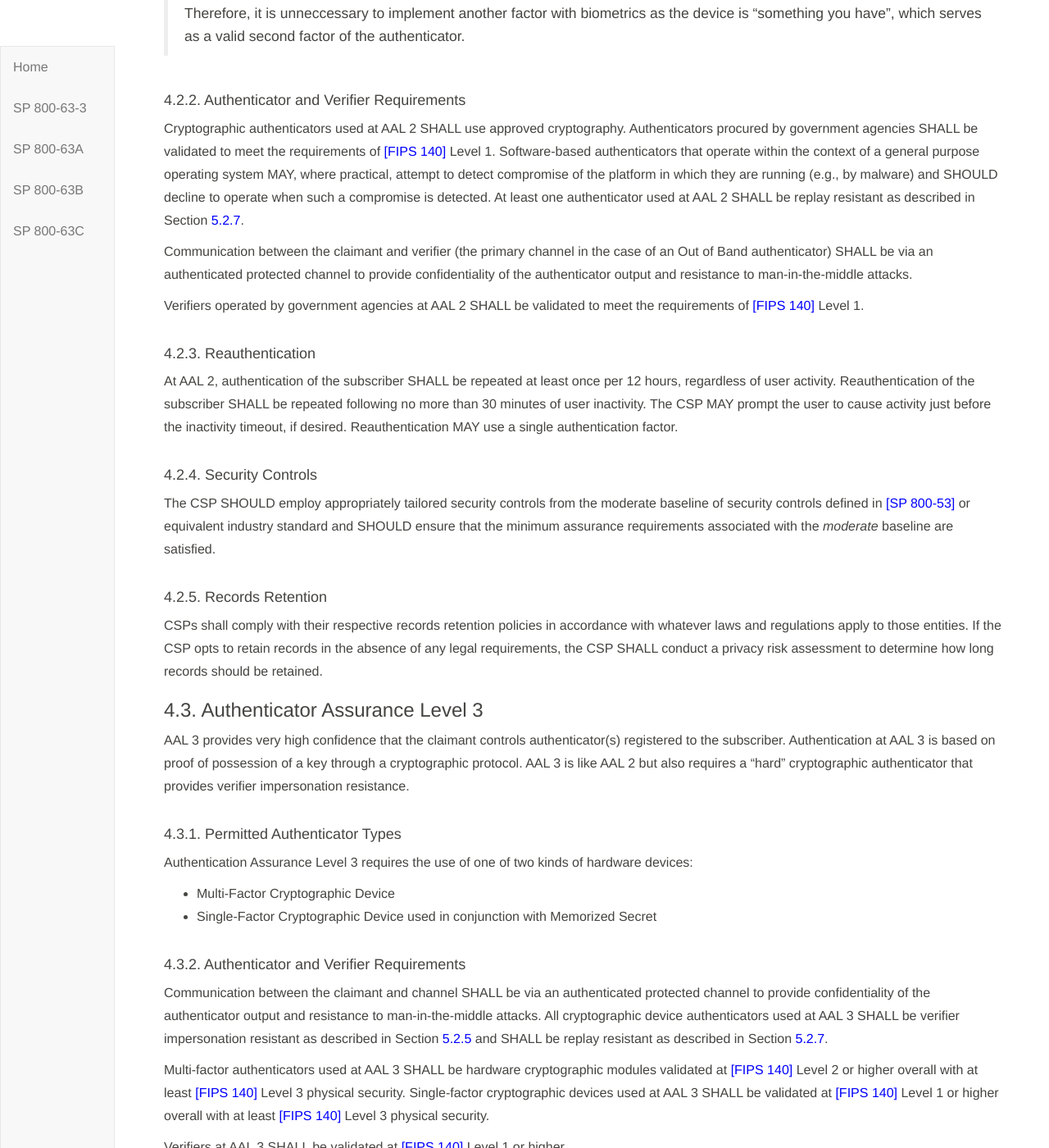
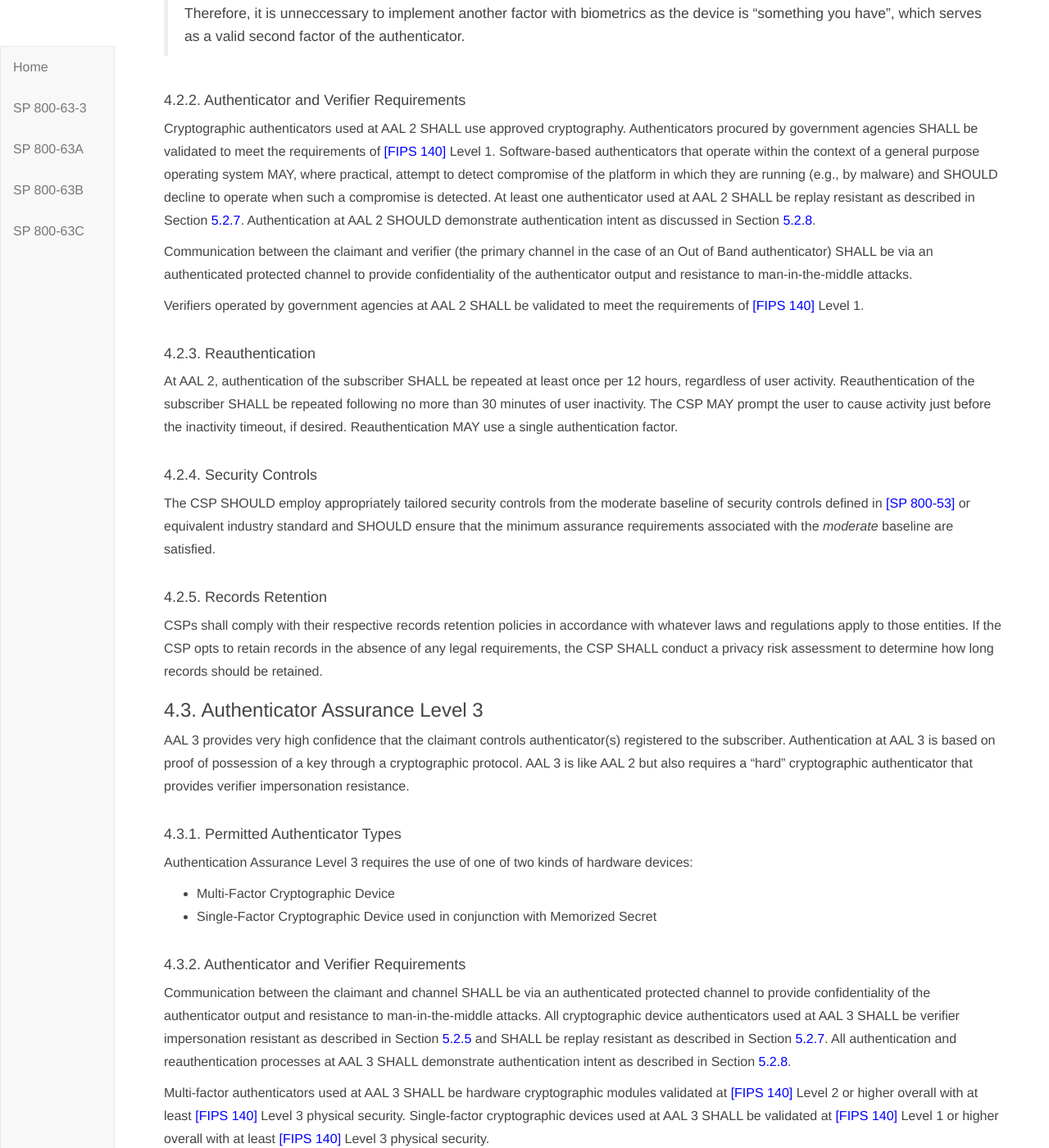
Before and after one commit to usnistgov/800-63-3, a Jekyll site: the page built from sp800-63b/sec4_aal.md, in a window 1280 px wide and 1400 px high, scrolled down 2839 px. Shown: the whole window at 82% size. Built offline with Jekyll 4.4.1, drawn with Linux system fonts in a browser that asks for light colours; our own code applies the rules of GitHub Pages for plain Markdown files; some of the changed text lies outside the part shown.

Commit message:
First version of authentication intent requirements

```diff
--- a/sp800-63b/sec4_aal.md
+++ b/sp800-63b/sec4_aal.md
@@ -112,7 +112,7 @@ When a combination of two single-factor authenticators is used, it SHALL include
 
 #### 4.2.2. Authenticator and Verifier Requirements
 
-Cryptographic authenticators used at AAL 2 SHALL use approved cryptography. Authenticators procured by government agencies SHALL be validated to meet the requirements of [[FIPS 140]](#FIPS140-2) Level 1. Software-based authenticators that operate within the context of a general purpose operating system MAY, where practical, attempt to detect compromise of the platform in which they are running (e.g., by malware) and SHOULD decline to operate when such a compromise is detected. At least one authenticator used at AAL 2 SHALL be replay resistant as described in Section [5.2.7](#replay).
+Cryptographic authenticators used at AAL 2 SHALL use approved cryptography. Authenticators procured by government agencies SHALL be validated to meet the requirements of [[FIPS 140]](#FIPS140-2) Level 1. Software-based authenticators that operate within the context of a general purpose operating system MAY, where practical, attempt to detect compromise of the platform in which they are running (e.g., by malware) and SHOULD decline to operate when such a compromise is detected. At least one authenticator used at AAL 2 SHALL be replay resistant as described in Section [5.2.7](#replay). Authentication at AAL 2 SHOULD demonstrate authentication intent as discussed in Section [5.2.8](#intent).
 
 Communication between the claimant and verifier (the primary channel in the case of an Out of Band authenticator) SHALL be via an authenticated protected channel to provide confidentiality of the authenticator output and resistance to man-in-the-middle attacks.
 
@@ -143,7 +143,7 @@ Authentication Assurance Level 3 requires the use of one of two kinds of hardwar
 
 #### 4.3.2. Authenticator and Verifier Requirements
 
-Communication between the claimant and channel SHALL be via an authenticated protected channel to provide confidentiality of the authenticator output and resistance to man-in-the-middle attacks. All cryptographic device authenticators used at AAL 3 SHALL be verifier impersonation resistant as described in Section [5.2.5](#verifimpers) and SHALL be replay resistant as described in Section [5.2.7](#replay).
+Communication between the claimant and channel SHALL be via an authenticated protected channel to provide confidentiality of the authenticator output and resistance to man-in-the-middle attacks. All cryptographic device authenticators used at AAL 3 SHALL be verifier impersonation resistant as described in Section [5.2.5](#verifimpers) and SHALL be replay resistant as described in Section [5.2.7](#replay). All authentication and reauthentication processes at AAL 3 SHALL demonstrate authentication intent as described in Section [5.2.8](#intent).
 
 Multi-factor authenticators used at AAL 3 SHALL be hardware cryptographic modules validated at [[FIPS 140]](#FIPS140-2) Level 2 or higher overall with at least [[FIPS 140]](#FIPS140-2) Level 3 physical security. Single-factor cryptographic devices used at AAL 3 SHALL be validated at [[FIPS 140]](#FIPS140-2) Level 1 or higher overall with at least [[FIPS 140]](#FIPS140-2) Level 3 physical security.
 
@@ -197,3 +197,4 @@ Requirement | AAL 1 | AAL 2 | AAL 3
 **MITM resistance** | Required | Required | Required |
 **Replay resistance** | Not required | Required | Required |
 **Verifier impersonation resistance** | Not required | Not required | Required |
+**Authentication intent** | Not required | Recommended | Required |
```
Also changed, not shown: sp800-63b/sec5_authenticators.md (+7 -1 lines).
